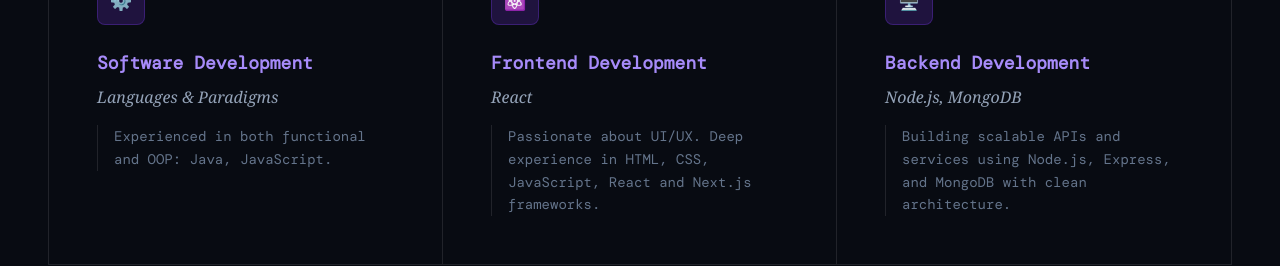
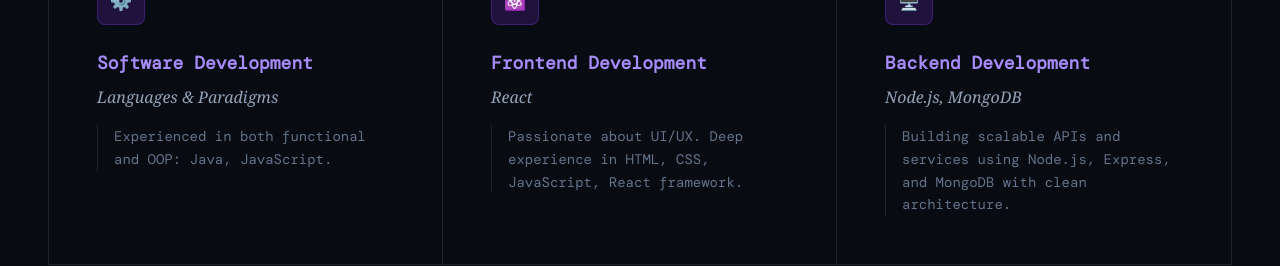
Before and after one commit to suryasekhardhal/portfolio, a React app: page / in a window 1280 px wide. Shown: the part 1280-1546 px from the top of the page. Built offline with nearby package versions, Linux system fonts and the light colour scheme; the HTML template or start-up script is replaced by a standard one.

Commit message:
feat: update Frontend Development description to remove Next.js reference

```diff
--- a/src/pages/About.jsx
+++ b/src/pages/About.jsx
@@ -10,7 +10,7 @@
       icon: "⚛️",
       title: "Frontend Development",
       subtitle: "React",
-      desc: "Passionate about UI/UX. Deep experience in HTML, CSS, JavaScript, React and Next.js frameworks.",
+      desc: "Passionate about UI/UX. Deep experience in HTML, CSS, JavaScript, React framework.",
     },
     {
       icon: "🖥️",
```
